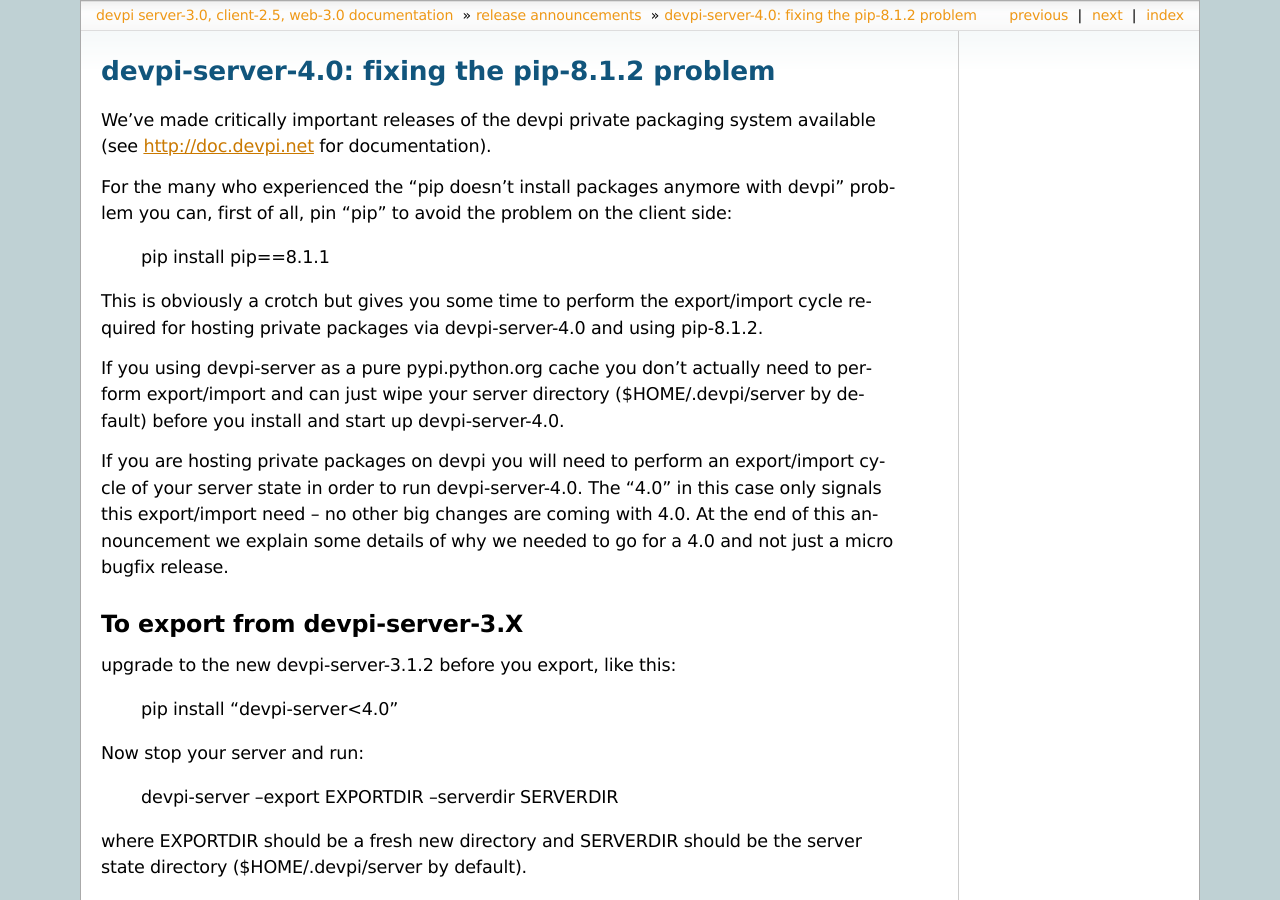
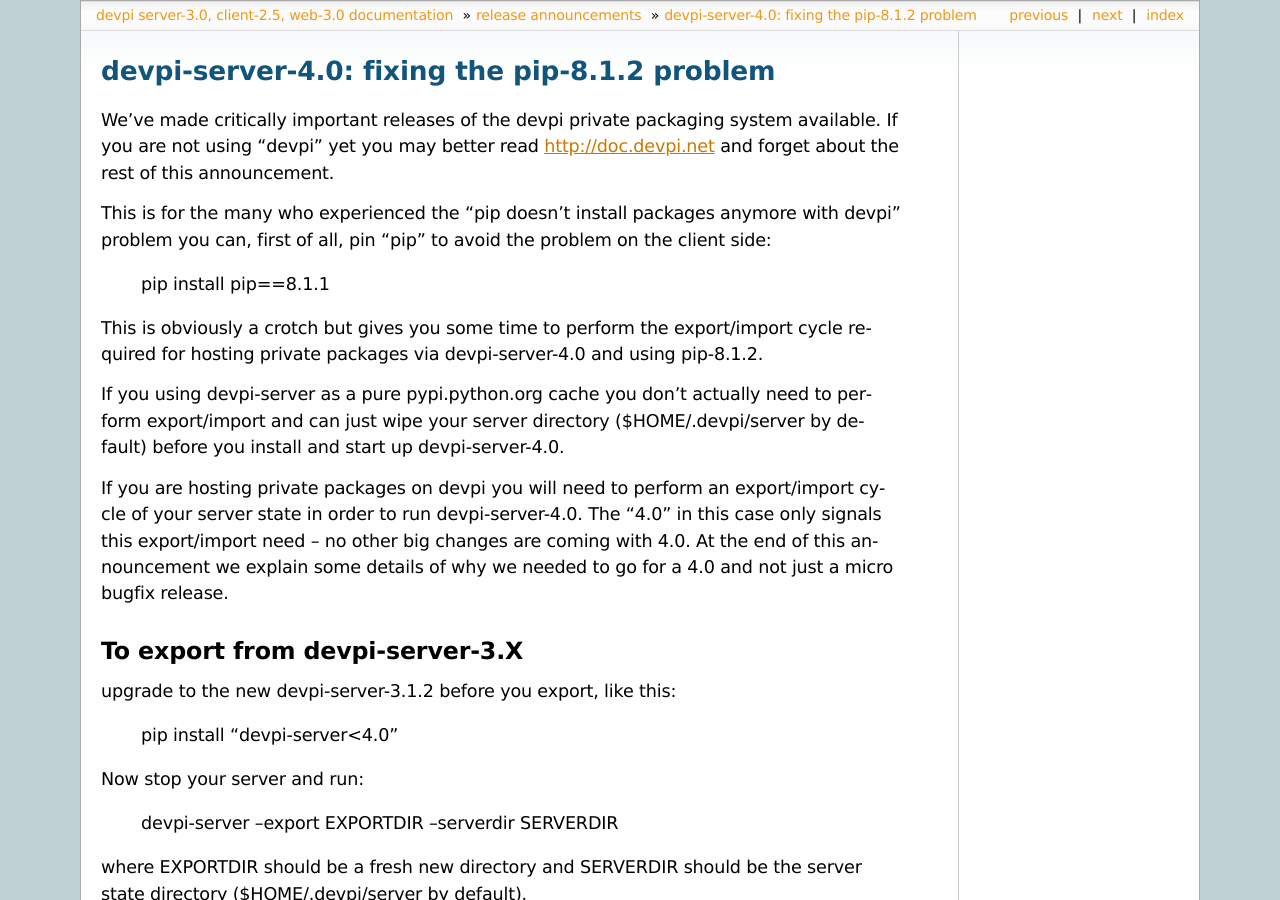
Before and after one commit to devpi/devpi, a Sphinx documentation site: the page built from doc/announce/server-4.0.rst, in a window 1280 px wide and 900 px high. Built offline with Sphinx 7.4.7, drawn with Linux system fonts in a browser that asks for light colours.

Commit message:
slight reformulation

```diff
--- a/doc/announce/server-4.0.rst
+++ b/doc/announce/server-4.0.rst
@@ -2,10 +2,12 @@
 ============================================================================
 
 We've made critically important releases of the devpi private packaging
-system available (see http://doc.devpi.net for documentation).
+system available.  If you are not using "devpi" yet you may better read
+http://doc.devpi.net  and forget about the rest of this announcement.
 
-For the many who experienced the "pip doesn't install packages anymore with devpi"
-problem you can, first of all, pin "pip" to avoid the problem on the client side:
+This is for the many who experienced the "pip doesn't install packages
+anymore with devpi" problem you can, first of all, pin "pip" to avoid
+the problem on the client side:
 
     pip install pip==8.1.1
 
```
